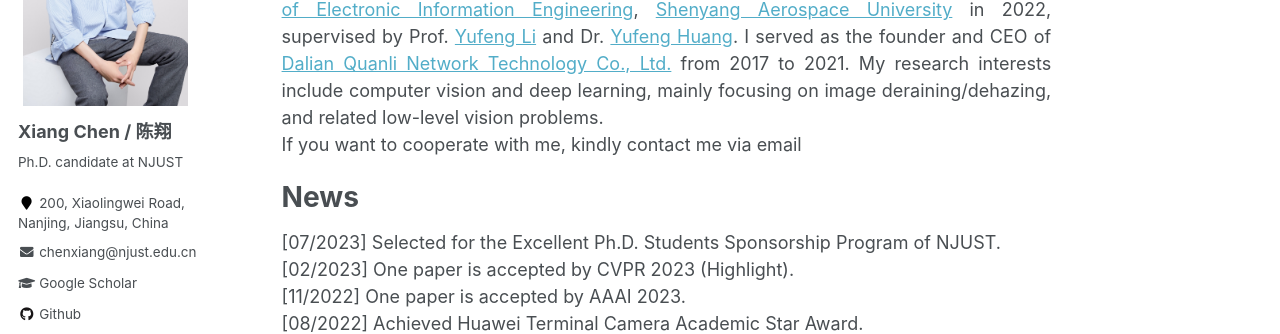
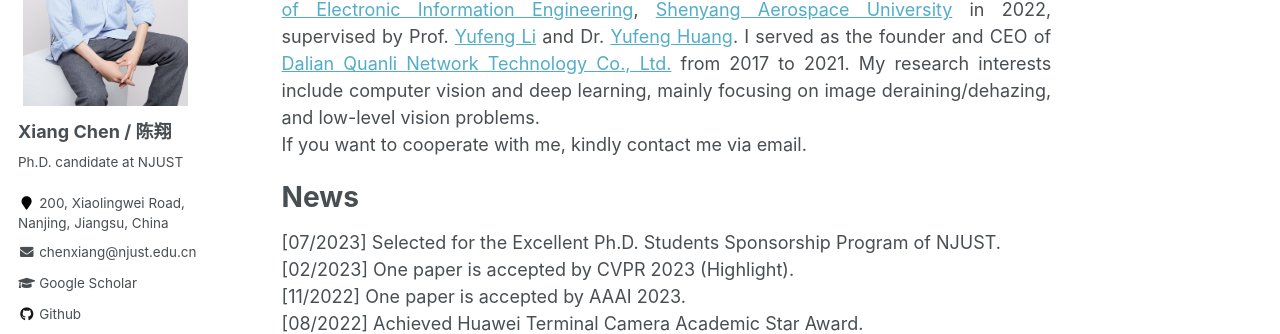
Before and after one commit to cschenxiang/cschenxiang.github.io, a Jekyll site: the page built from _pages/about.md, in a window 1280 px wide. Shown: the part 265-599 px from the top of the page. Built offline with Jekyll 4.4.1, drawn with Linux system fonts in a browser that asks for light colours; some web fonts are replaced.

Commit message:
Update about.md

```diff
--- a/_pages/about.md
+++ b/_pages/about.md
@@ -10,10 +10,10 @@
 
 Biography
 ======
-<div style="text-align:justify">I am currently a 2nd-year Ph.D. candidate at <a href="https://imag-njust.net/" target="_blank">Intelligent Media Analysis Group</a>, <a href="https://cs.njust.edu.cn/" target="_blank">School of Computer Science and Engineering</a>, <a href="https://www.njust.edu.cn/" target="_blank">Nanjing University of Science and Technology</a>, supervised by Prof. <a href="https://jspan.github.io/" target="_blank"> Jinshan Pan</a>. Before that, I received my M.S. degree from the <a href="https://dzx.sau.edu.cn/index.htm" target="_blank">College of Electronic Information Engineering</a>, <a href="https://www.sau.edu.cn/" target="_blank">Shenyang Aerospace University</a> in 2022, supervised by Prof. <a href="https://baike.baidu.com/item/%E6%9D%8E%E7%8E%89%E5%B3%B0/9061384?fr=ge_ala" target="_blank"> Yufeng Li</a> and Dr. <a href="https://yjs.sau.edu.cn/info/1015/3478.htm" target="_blank"> Yufeng Huang</a>. I served as the founder and CEO of <a href="https://baike.baidu.com/item/%E5%A4%A7%E8%BF%9E%E5%9C%88%E5%8A%9B%E7%BD%91%E7%BB%9C%E7%A7%91%E6%8A%80%E6%9C%89%E9%99%90%E5%85%AC%E5%8F%B8/22340590?fr=ge_ala" target="_blank"> Dalian Quanli Network Technology Co., Ltd.</a> from 2017 to 2021. My research interests include computer vision and deep learning, mainly focusing on image deraining/dehazing, and related low-level vision problems.
+<div style="text-align:justify">I am currently a 2nd-year Ph.D. candidate at <a href="https://imag-njust.net/" target="_blank">Intelligent Media Analysis Group</a>, <a href="https://cs.njust.edu.cn/" target="_blank">School of Computer Science and Engineering</a>, <a href="https://www.njust.edu.cn/" target="_blank">Nanjing University of Science and Technology</a>, supervised by Prof. <a href="https://jspan.github.io/" target="_blank"> Jinshan Pan</a>. Before that, I received my M.S. degree from the <a href="https://dzx.sau.edu.cn/index.htm" target="_blank">College of Electronic Information Engineering</a>, <a href="https://www.sau.edu.cn/" target="_blank">Shenyang Aerospace University</a> in 2022, supervised by Prof. <a href="https://baike.baidu.com/item/%E6%9D%8E%E7%8E%89%E5%B3%B0/9061384?fr=ge_ala" target="_blank"> Yufeng Li</a> and Dr. <a href="https://yjs.sau.edu.cn/info/1015/3478.htm" target="_blank"> Yufeng Huang</a>. I served as the founder and CEO of <a href="https://baike.baidu.com/item/%E5%A4%A7%E8%BF%9E%E5%9C%88%E5%8A%9B%E7%BD%91%E7%BB%9C%E7%A7%91%E6%8A%80%E6%9C%89%E9%99%90%E5%85%AC%E5%8F%B8/22340590?fr=ge_ala" target="_blank"> Dalian Quanli Network Technology Co., Ltd.</a> from 2017 to 2021. My research interests include computer vision and deep learning, mainly focusing on image deraining/dehazing, and low-level vision problems.
 </div>
 
-If you want to cooperate with me, kindly contact me via email
+If you want to cooperate with me, kindly contact me via email.
 
 News
 ======
```
